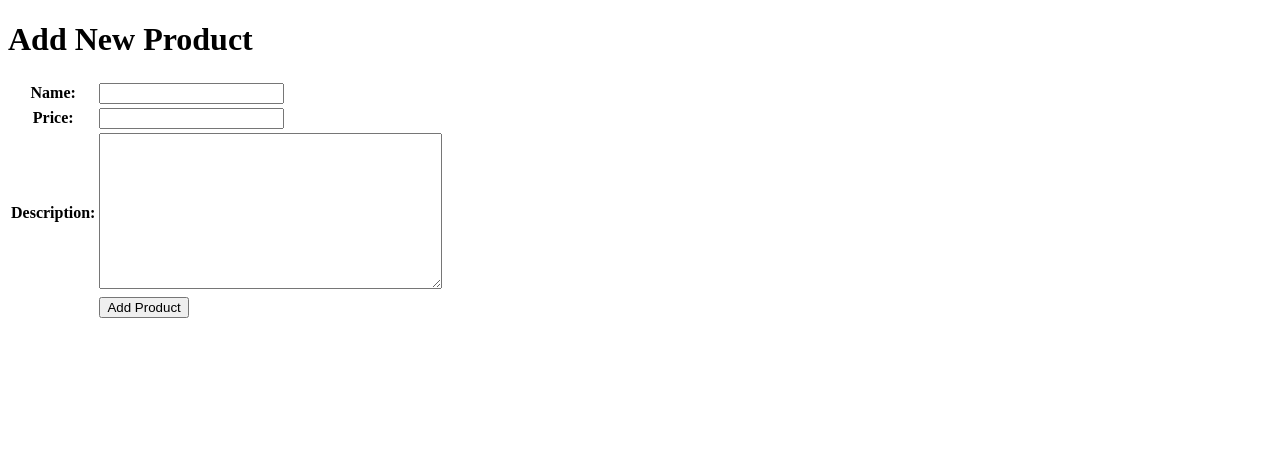
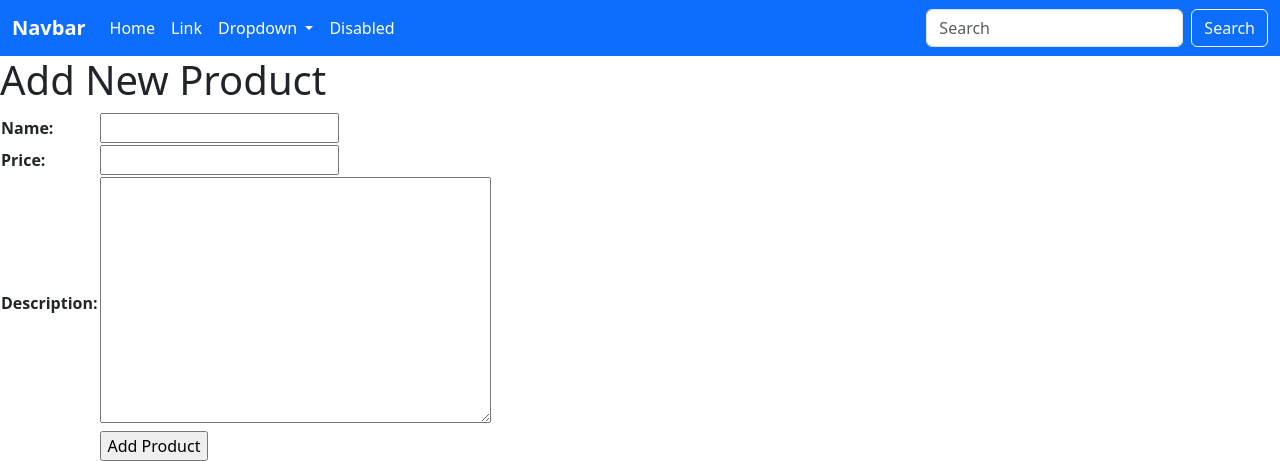
Before and after one commit to azmifal/shopping-list, a Django app: page /create-product in a window 1280 px wide. Shown: the top 461 px of the page. Run offline with Django 4.2, Linux system fonts and the light colour scheme.

Commit message:
tutorial 4 done

```diff
--- a/main/urls.py
+++ b/main/urls.py
@@ -1,11 +1,13 @@
 from django.urls import path
-from main.views import show_main, create_product, show_xml, show_json, show_xml_by_id, show_json_by_id, register, login_user, logout_user
+from main.views import show_main, create_product, show_xml, show_json, show_xml_by_id, show_json_by_id, register, login_user, logout_user, edit_product, delete_product
 
 app_name = 'main'
 
 urlpatterns = [
     path('', show_main, name='show_main'),
     path('create-product', create_product, name='create_product'),
+    path('edit-product/<int:id>', edit_product, name='edit_product'),
+    path('delete/<int:id>', delete_product, name='delete_product'), # sesuaikan dengan nama fungsi yang dibuat
     path('xml/', show_xml, name='show_xml'),
     path('json/', show_json, name='show_json'),
     path('xml/<int:id>/', show_xml_by_id, name='show_xml_by_id'),
--- a/main/views.py
+++ b/main/views.py
@@ -38,6 +38,29 @@ def create_product(request):
 
     context = {'form': form}
     return render(request, "create_product.html", context)
+
+def edit_product(request, id):
+    # Get product berdasarkan ID
+    product = Product.objects.get(pk = id)
+
+    # Set product sebagai instance dari form
+    form = ProductForm(request.POST or None, instance=product)
+
+    if form.is_valid() and request.method == "POST":
+        # Simpan form dan kembali ke halaman awal
+        form.save()
+        return HttpResponseRedirect(reverse('main:show_main'))
+
+    context = {'form': form}
+    return render(request, "edit_product.html", context)
+
+def delete_product(request, id):
+    # Get data berdasarkan ID
+    product = Product.objects.get(pk = id)
+    # Hapus data
+    product.delete()
+    # Kembali ke halaman awal
+    return HttpResponseRedirect(reverse('main:show_main'))
 
 def show_xml(request):
     data = Product.objects.all()
--- a/templates/base.html
+++ b/templates/base.html
@@ -2,16 +2,55 @@
 <!DOCTYPE html>
 <html lang="en">
     <head>
-        <meta charset="UTF-8" />
-        <meta
-            name="viewport"
-            content="width=device-width, initial-scale=1.0"
-        />
         {% block meta %}
+            <meta charset="UTF-8" />
+            <meta name="viewport" content="width=device-width, initial-scale=1">
         {% endblock meta %}
+        <link href="https://cdn.jsdelivr.net/npm/bootstrap@5.3.2/dist/css/bootstrap.min.css" rel="stylesheet" integrity="sha384-T3c6CoIi6uLrA9TneNEoa7RxnatzjcDSCmG1MXxSR1GAsXEV/Dwwykc2MPK8M2HN" crossorigin="anonymous">
+        <script src="https://code.jquery.com/jquery-3.6.0.min.js" integrity="sha384-KyZXEAg3QhqLMpG8r+J4jsl5c9zdLKaUk5Ae5f5b1bw6AUn5f5v8FZJoMxm6f5cH1" crossorigin="anonymous"></script>
+        <script src="https://cdn.jsdelivr.net/npm/@popperjs/core@2.11.8/dist/umd/popper.min.js" integrity="sha384-I7E8VVD/ismYTF4hNIPjVp/Zjvgyol6VFvRkX/vR+Vc4jQkC+hVqc2pM8ODewa9r" crossorigin="anonymous"></script>
+        <script src="https://cdn.jsdelivr.net/npm/bootstrap@5.3.2/dist/js/bootstrap.min.js" integrity="sha384-BBtl+eGJRgqQAUMxJ7pMwbEyER4l1g+O15P+16Ep7Q9Q+zqX6gSbd85u4mG4QzX+" crossorigin="anonymous"></script>
     </head>
 
     <body>
+        <nav class="navbar navbar-expand-lg bg-primary fade-in slide-down">
+            <div class="container-fluid">
+              <a class="navbar-brand fw-bold text-white" href="#">Navbar</a>
+              <button class="navbar-toggler" type="button" data-bs-toggle="collapse" data-bs-target="#navbarSupportedContent" aria-controls="navbarSupportedContent" aria-expanded="false" aria-label="Toggle navigation">
+                <span class="navbar-toggler-icon"></span>
+              </button>
+              <div class="collapse navbar-collapse" id="navbarSupportedContent">
+                <ul class="navbar-nav me-auto mb-2 mb-lg-0">
+                  <li class="nav-item">
+                    <a class="nav-link active text-white" aria-current="page" href="#">Home</a>
+                  </li>
+                  <li class="nav-item">
+                    <a class="nav-link text-white" href="#">Link</a>
+                  </li>
+                  <li class="nav-item dropdown">
+                    <a class="nav-link dropdown-toggle text-white" href="#" role="button" data-bs-toggle="dropdown" aria-expanded="false">
+                      Dropdown
+                    </a>
+                    <ul class="dropdown-menu bg-primary text-white">
+                      <li><a class="dropdown-item" href="#">Items</a></li>
+                      <li><a class="dropdown-item" href="#">Pricing</a></li>
+                      <li><hr class="dropdown-divider bg-white"></li>
+                      <li><a class="dropdown-item" href="#">Deporianz</a></li>
+                    </ul>
+                  </li>
+                  <li class="nav-item">
+                    <a class="nav-link disabled text-white" aria-disabled="true">Disabled</a>
+                  </li>
+                </ul>
+                <form class="d-flex" role="search">
+                  <input class="form-control me-2" type="search" placeholder="Search" aria-label="Search">
+                  <button class="btn btn-outline-light" type="submit">Search</button>
+                </form>
+              </div>
+            </div>
+          </nav>
+
+
         {% block content %}
         {% endblock content %}
     </body>
```
Also changed, not shown: main/templates/edit_product.html (added, +22 -0 lines), main/templates/main.html (+12 -0 lines).
